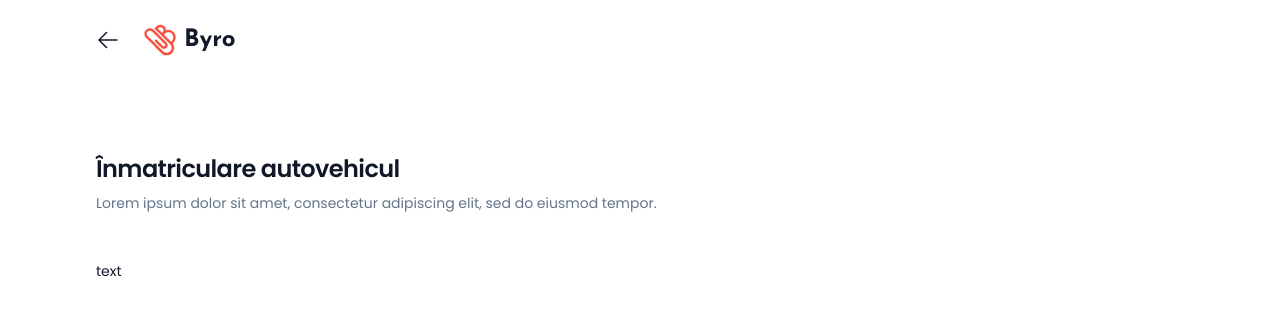
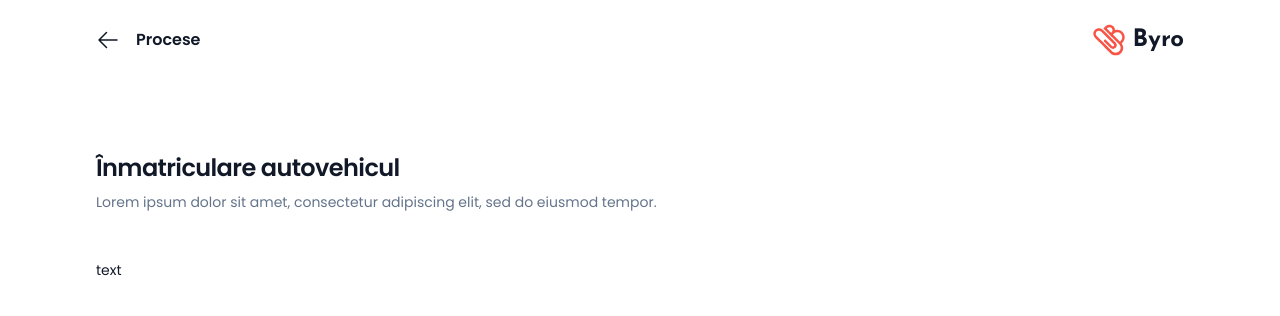
Before and after one commit to xsuve/byro, a Next.js app: page /documente-necesare/inmatriculare-autovehicul in a window 1280 px wide. Shown: the top 316 px of the page. Built offline with nearby package versions, Linux system fonts and the light colour scheme; a web font is replaced by a local one.

Commit message:
Adjust process navigation bar.

```diff
--- a/app/documente-necesare/[slug]/layout.tsx
+++ b/app/documente-necesare/[slug]/layout.tsx
@@ -1,5 +1,5 @@
 import type { Metadata } from 'next';
-import { Logo } from '@/components/ui';
+import { Heading, Logo } from '@/components/ui';
 import { ArrowLeftIcon } from '@heroicons/react/24/outline';
 import Link from 'next/link';
 import { getProcess } from '@/utils/db';
@@ -12,8 +12,8 @@ export async function generateMetadata({
   const process = await getProcess(params.slug);
 
   return {
-    title: `Byro - Documente necesare ${process.title}`,
-    description: `Documente necesare pentru ${process.title}`,
+    title: `Byro - Documente necesare ${process.title.toLowerCase()}`,
+    description: `Documente necesare pentru ${process.title.toLowerCase()}`,
   };
 }
 
@@ -24,11 +24,15 @@ export default function DocumenteNecesareSlugLayout({
 }) {
   return (
     <main>
-      <div className='px-24 pt-6'>
+      <div className='px-24 pt-6 flex justify-between'>
         <Link
           href='/documente-necesare'
-          className='inline-flex items-center gap-x-6'>
+          className='inline-flex items-center gap-x-4'
+        >
           <ArrowLeftIcon className='w-6 h-6' />
+          <Heading type='section'>Procese</Heading>
+        </Link>
+        <Link href='/'>
           <Logo />
         </Link>
       </div>
```
